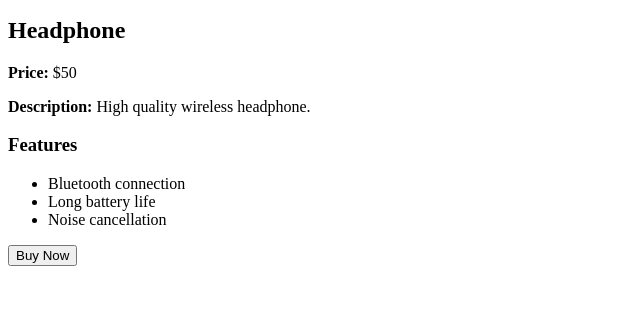
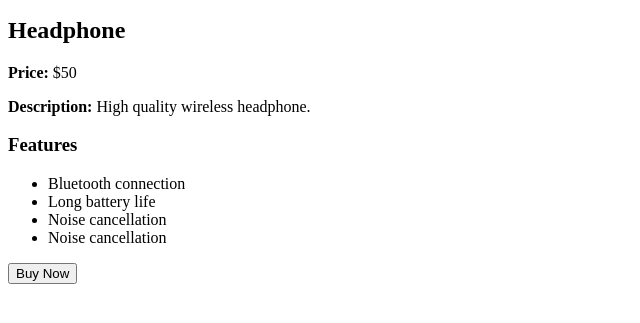
Before and after one commit to TuansmohendV/Demo_CCMTPT, a plain HTML site: page index.html in a window 1280 px wide. Shown: the part 101-424 px from the top of the page, without its empty margins (0-640 px from the left). Drawn offline with Linux system fonts and the light colour scheme.

Commit message:
feat: add tag li

```diff
--- a/index.html
+++ b/index.html
@@ -23,6 +23,7 @@
             <li>Bluetooth connection</li>
             <li>Long battery life</li>
             <li>Noise cancellation</li>
+            <li>Noise cancellation</li>
         </ul>
 
         <button>Buy Now</button>
```
